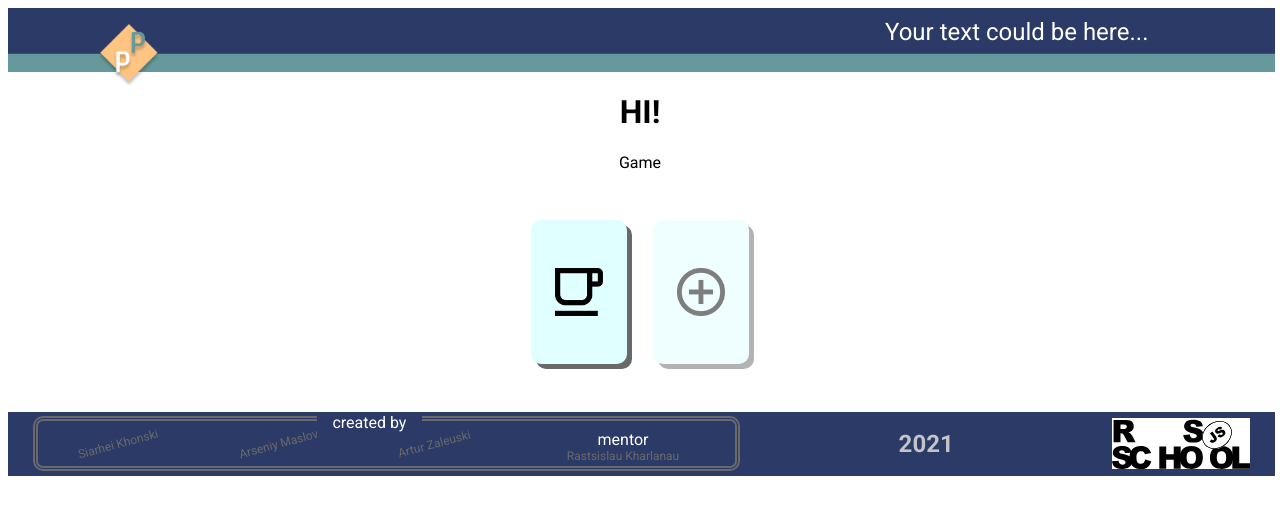
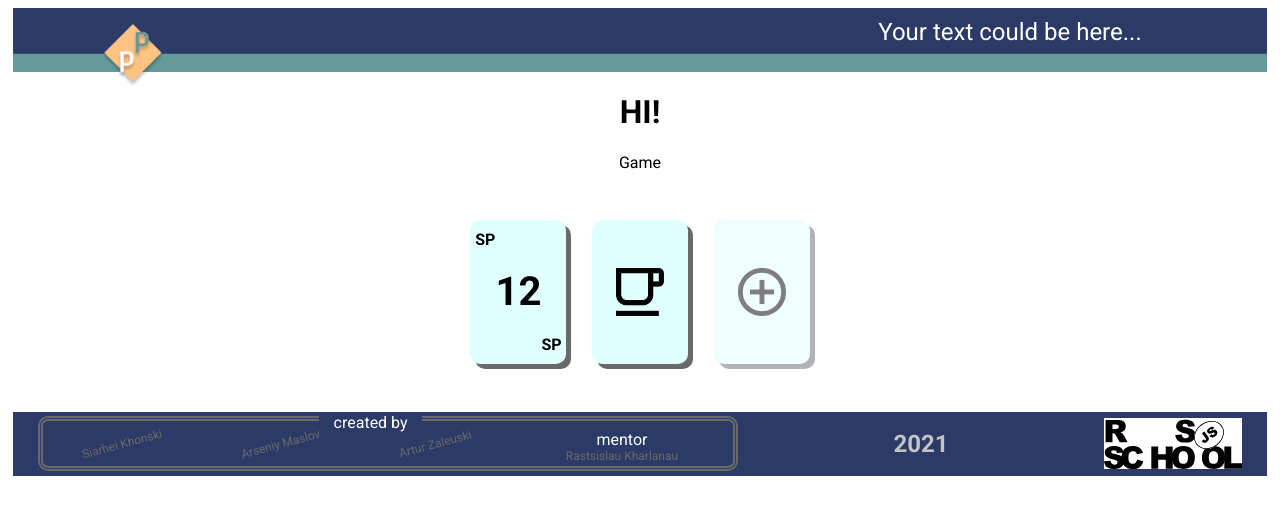
Before and after one commit to Maslovars/pointing-poker, a React (Create React App) app: page /game in a window 1280 px wide. Shown: the top 514 px of the page. Built offline with nearby package versions, Linux system fonts and the light colour scheme.

Commit message:
feat: fill

```diff
--- a/src/components/cards/Cards.jsx
+++ b/src/components/cards/Cards.jsx
@@ -1,12 +1,20 @@
 import { CardsContainer } from "./styles"
 import { Card } from './card'
-import { mode, type } from './constants'
+import { mode, type } from './constants';
+import { connect } from 'react-redux';
 
-export default function Cards(props) {
+function Cards(props) {
+  const { cards } = props;
   return (
-  <CardsContainer>
-    { props.mode === mode.master || mode.player ? <Card type={ type.rest } /> : ''}
-    { props.mode === mode.master ? <Card type={ type.creator } /> : ''}
-  </CardsContainer>
+    <CardsContainer>
+      { cards.map((conf, index) => <Card key={index} type={conf.type} name={conf.name} value={conf.value}/>) }
+      { props.mode === mode.master ? <Card type={ type.creator } /> : ''}
+    </CardsContainer>
   )
 }
+
+function mapStatetoProps(state) {
+  return { cards: state.appState.cards.cardsSet }
+}
+
+export default connect (mapStatetoProps)(Cards)
--- a/src/components/cards/card.jsx
+++ b/src/components/cards/card.jsx
@@ -1,13 +1,19 @@
-import { CardImage, StyledCard } from './styles';
+import { CardImage, StyledCard, BottomName, Value, TopName } from './styles';
 import { type } from './constants';
 import plus from '../../assets/add-card.png';
 import cup from '../../assets/cup-card.png';
 
 export function Card(props) {
-  return (
-    <StyledCard { ...props }>
-      { props.type === type.rest ? <CardImage src={ cup } alt=''/> : '' }
-      { props.type === type.creator ? <CardImage src={ plus } alt=''/> : '' }
-    </StyledCard>
-  )
+  const { name, value } = props;
+
+  { if (props.type === type.rest) { return <StyledCard><CardImage src={ cup } alt=''/></StyledCard> } }
+  { if (props.type === type.creator) { return <StyledCard {...props}><CardImage src={ plus } alt=''/></StyledCard> } }
+
+  const card = <StyledCard>
+    <TopName>{ name }</TopName>
+    <Value>{ value }</Value>
+    <BottomName>{ name }</BottomName>
+  </StyledCard>
+
+  return card;
 }
--- a/src/components/cards/constants.js
+++ b/src/components/cards/constants.js
@@ -6,4 +6,5 @@ export const mode = {
 export const type = {
   creator: 'creator',
   rest: 'rest',
+  playCard: 'play card',
 }
--- a/src/components/cards/styles.js
+++ b/src/components/cards/styles.js
@@ -17,7 +17,6 @@ export const StyledCard = styled.div`
   border-radius: 10px;
   display: flex;
   flex-direction: column;
-  align-items: center;
   background-color: ${ theme.colors.lightcyan };
   filter: drop-shadow(5px 5px ${ theme.colors.dimgray });
   margin: 0 1vw;
@@ -25,5 +24,29 @@ export const StyledCard = styled.div`
   ${ props => props.type === type.creator ? `{ opacity: 50%; cursor: pointer; &:hover { opacity: 1 }; }` : '' };
 `
 export const CardImage = styled.img`
+  align-self: center;
   width: 50%;
 `
+
+export const Name = styled.p`
+  font-size: 2vh;
+  font-weight: bold;
+  margin: 0;
+`
+export const TopName = styled(Name)`
+  text-align: left;
+  align-self: left;
+  margin-left: 5%;
+`
+export const BottomName = styled(Name)`
+  text-align: right;
+  align-self: right;
+  margin-right: 5%;
+`
+
+export const Value = styled.p`
+  align-self: center;
+  font-size: 5vh;
+  font-weight: bold;
+  margin: 0;
+`
--- a/src/components/footer/styles.js
+++ b/src/components/footer/styles.js
@@ -3,7 +3,7 @@ import { theme } from '../../common/theme';
 
 export const StyledFooter = styled.div`
   background-color: ${ theme.colors.dark_blue };
-  width: ${ props => props.width || '99vw' };
+  width: ${ props => props.width || '98vw' };
   height: ${ props => props.height || '8vh' };
   margin: 0 auto;
   color: ${ theme.colors.white };
--- a/src/components/header/styles.js
+++ b/src/components/header/styles.js
@@ -4,7 +4,7 @@ import { theme } from '../../common/theme';
 
 export const StyledHeader = styled.div`
   position: relative;
-  width: 99vw;
+  width: 98vw;
   height: ${ props => props.height || '8vh'};
   background-image: url(${back});
   background-size: 100% 100%;
--- a/src/redux/config/initState.js
+++ b/src/redux/config/initState.js
@@ -1,5 +1,16 @@
+import { type } from '../../components/cards/constants';
+
 export const initState = {
-   counter: {
-       count: 10,
-   }
+  cards: {
+    cardsSet: [
+      {
+        type: type.playCard,
+        name: 'SP',
+        value: '12',
+      },
+      {
+        type: type.rest,
+      }
+    ]
+  },
 }
```
